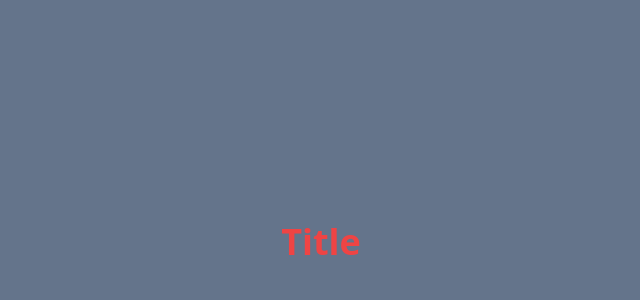
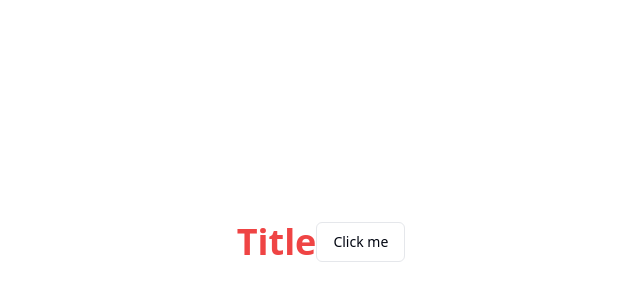
Before and after one commit to pedrobadm7/site-blog, a Next.js app: page / in a window 1280 px wide. Shown: the part 158-458 px from the top of the page, without its empty margins (319-959 px from the left). Built offline with nearby package versions, Linux system fonts and the light colour scheme.

Commit message:
feat: instal shadcn

```diff
--- a/package.json
+++ b/package.json
@@ -9,6 +9,7 @@
     "lint": "next lint"
   },
   "dependencies": {
+    "@radix-ui/react-slot": "^1.2.3",
     "class-variance-authority": "^0.7.1",
     "clsx": "^2.1.1",
     "lucide-react": "^0.511.0",
--- /dev/null
+++ b/src/components/ui/button.tsx
@@ -0,0 +1,56 @@
+import * as React from "react"
+import { Slot } from "@radix-ui/react-slot"
+import { cva, type VariantProps } from "class-variance-authority"
+
+import { cn } from "@/lib/utils"
+
+const buttonVariants = cva(
+  "inline-flex items-center justify-center gap-2 whitespace-nowrap rounded-md text-sm font-medium ring-offset-background transition-colors focus-visible:outline-none focus-visible:ring-2 focus-visible:ring-ring focus-visible:ring-offset-2 disabled:pointer-events-none disabled:opacity-50 [&_svg]:pointer-events-none [&_svg]:size-4 [&_svg]:shrink-0",
+  {
+    variants: {
+      variant: {
+        default: "bg-primary text-primary-foreground hover:bg-primary/90",
+        destructive:
+          "bg-destructive text-destructive-foreground hover:bg-destructive/90",
+        outline:
+          "border border-input bg-background hover:bg-accent hover:text-accent-foreground",
+        secondary:
+          "bg-secondary text-secondary-foreground hover:bg-secondary/80",
+        ghost: "hover:bg-accent hover:text-accent-foreground",
+        link: "text-primary underline-offset-4 hover:underline",
+      },
+      size: {
+        default: "h-10 px-4 py-2",
+        sm: "h-9 rounded-md px-3",
+        lg: "h-11 rounded-md px-8",
+        icon: "h-10 w-10",
+      },
+    },
+    defaultVariants: {
+      variant: "default",
+      size: "default",
+    },
+  }
+)
+
+export interface ButtonProps
+  extends React.ButtonHTMLAttributes<HTMLButtonElement>,
+    VariantProps<typeof buttonVariants> {
+  asChild?: boolean
+}
+
+const Button = React.forwardRef<HTMLButtonElement, ButtonProps>(
+  ({ className, variant, size, asChild = false, ...props }, ref) => {
+    const Comp = asChild ? Slot : "button"
+    return (
+      <Comp
+        className={cn(buttonVariants({ variant, size, className }))}
+        ref={ref}
+        {...props}
+      />
+    )
+  }
+)
+Button.displayName = "Button"
+
+export { Button, buttonVariants }
--- a/src/pages/index.tsx
+++ b/src/pages/index.tsx
@@ -1,7 +1,10 @@
+import { Button } from '@/components/ui/button';
+
 export default function Home() {
   return (
-    <div className="min-h-screen min-w-full bg-slate-500 flex items-center justify-center">
+    <div className="min-h-screen min-w-full flex items-center justify-center">
       <h2 className="text-4xl font-bold text-red-500">Title</h2>
+      <Button variant="outline">Click me</Button>
     </div>
   );
 }
```
Also changed, not shown: 1 other file (tests, documents, lock files or other folders).
